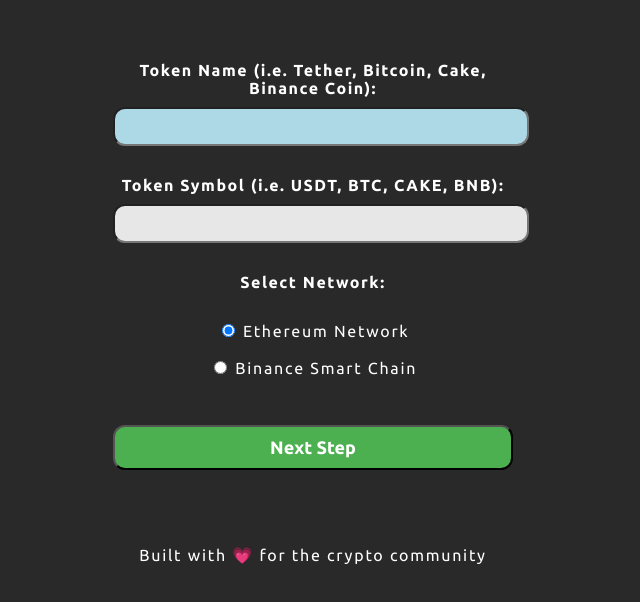
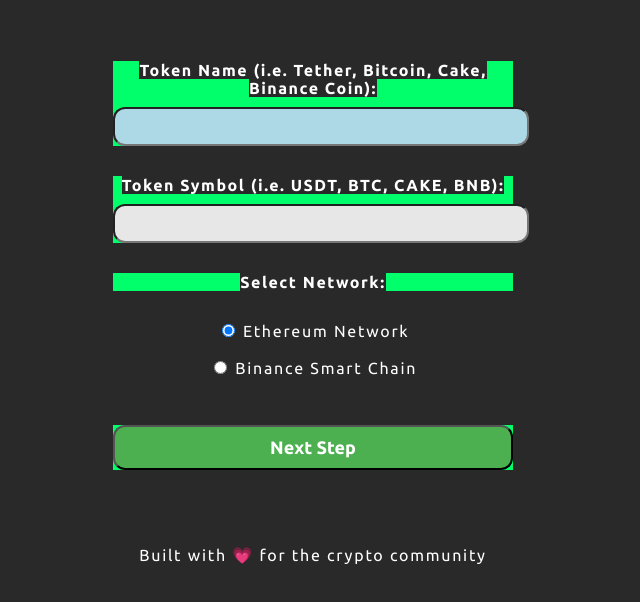
Before and after one commit to cryptotools-loan/cryptotools-flashloan, a plain HTML site: page index.html in a window 1280 px wide. Shown: the part 252-854 px from the top of the page, without its empty margins (327-967 px from the left). Drawn offline with nearby package versions, Linux system fonts and the light colour scheme; a script that the page names is missing.

Commit message:
Update styles.css

```diff
--- a/assets/css/styles.css
+++ b/assets/css/styles.css
@@ -37,6 +37,7 @@ form>h1, form>p {
   color: white;
   font-family: Ubuntu Mono;
   letter-spacing: 1.50px;
+  background-color: #00ff6a;  /* Black 555555 */
 }
 
 .input-holder2 {
```
